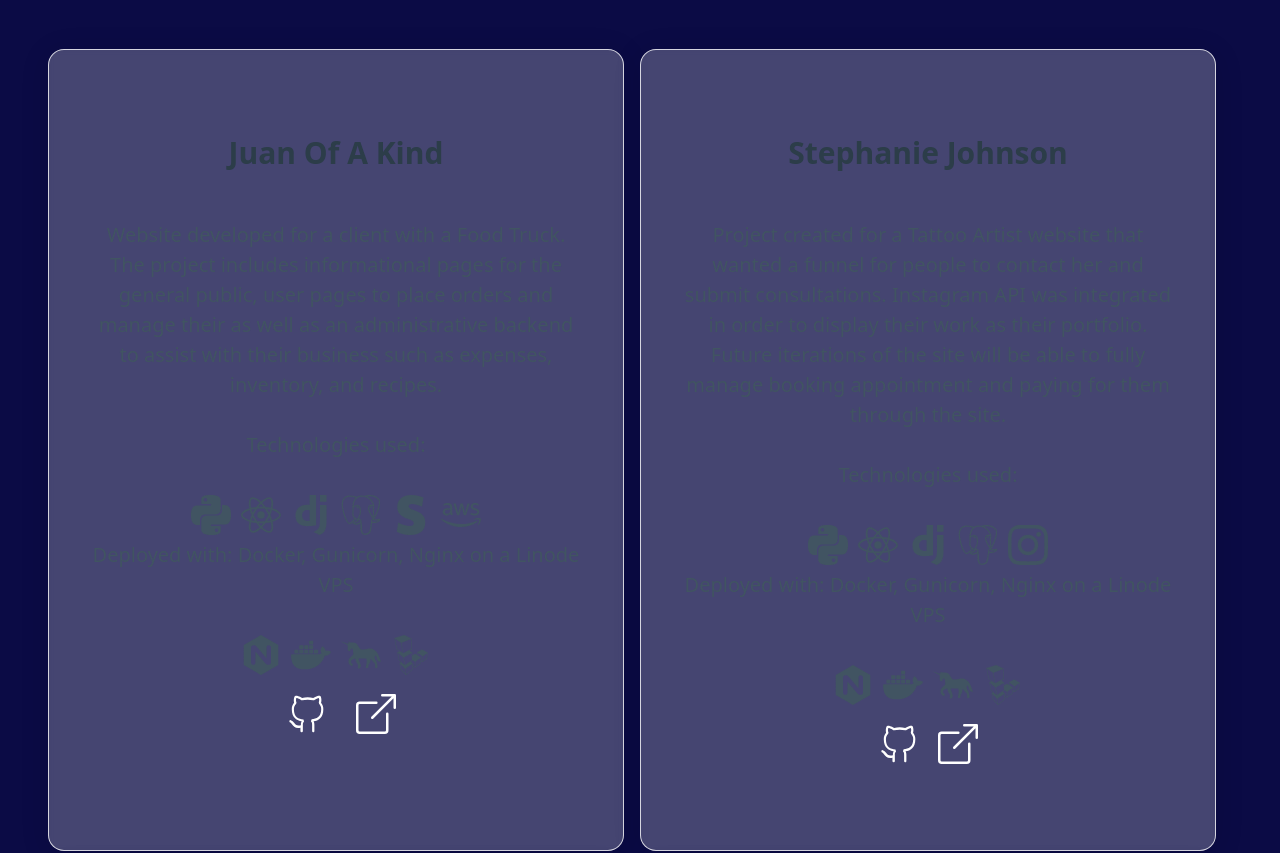
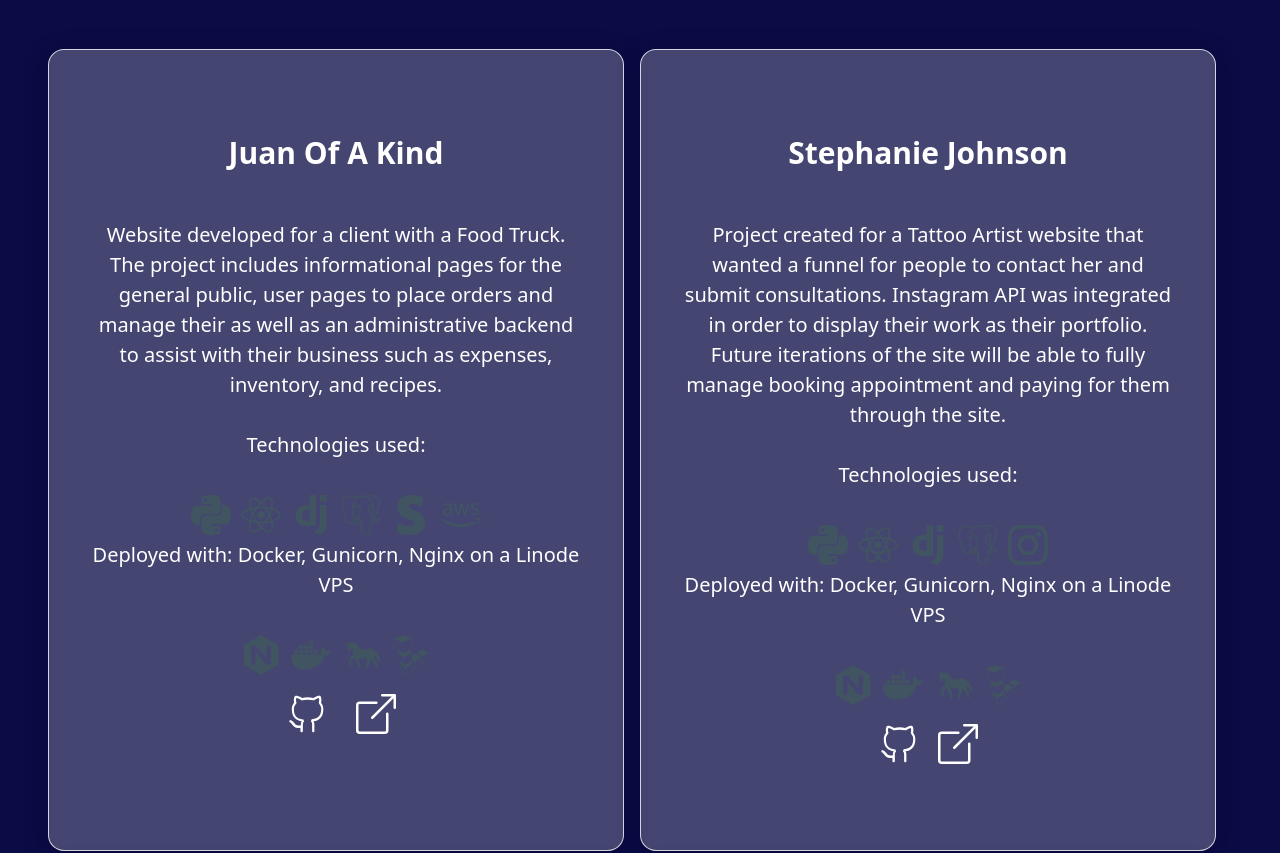
Before and after one commit to ElPinguiino/portfoilo, a React (Vite) app in the folder portfolio/: page / in a window 1280 px wide. Shown: the part 2520-3373 px from the top of the page. Built offline with nearby package versions, Linux system fonts and the light colour scheme.

Commit message:
changed text color for p and h3 tags in project card

```diff
--- a/portfolio/src/index.css
+++ b/portfolio/src/index.css
@@ -185,6 +185,14 @@ border: 1px solid rgba(255, 255, 255, 0.78);
   align-items: center;
 }
 
+.project-card h3 {
+  color: white;
+}
+
+.project-card p {
+  color: white;
+}
+
 @media (max-width: 873px) {
   .project-card {
     width: 100%
```
